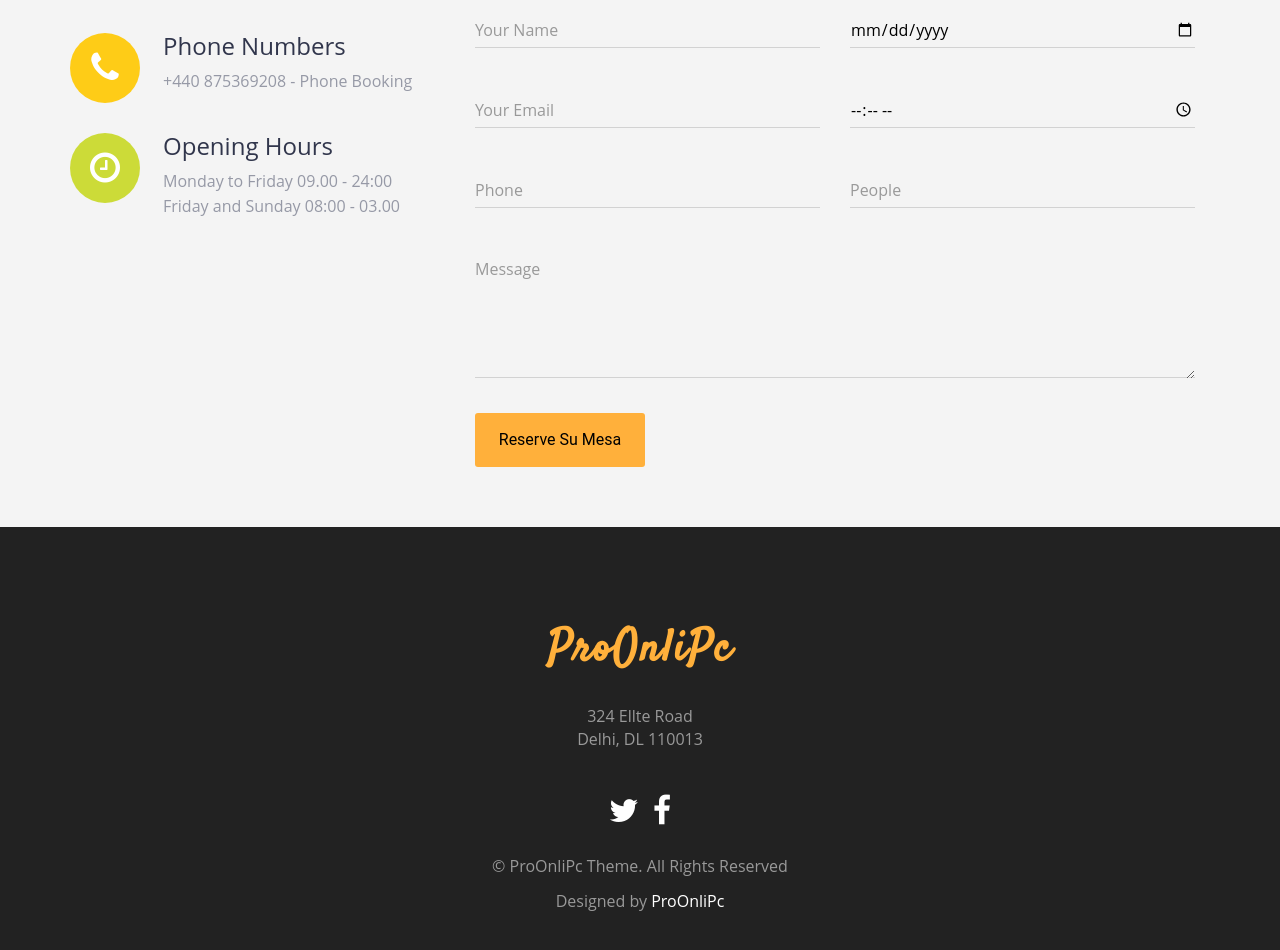
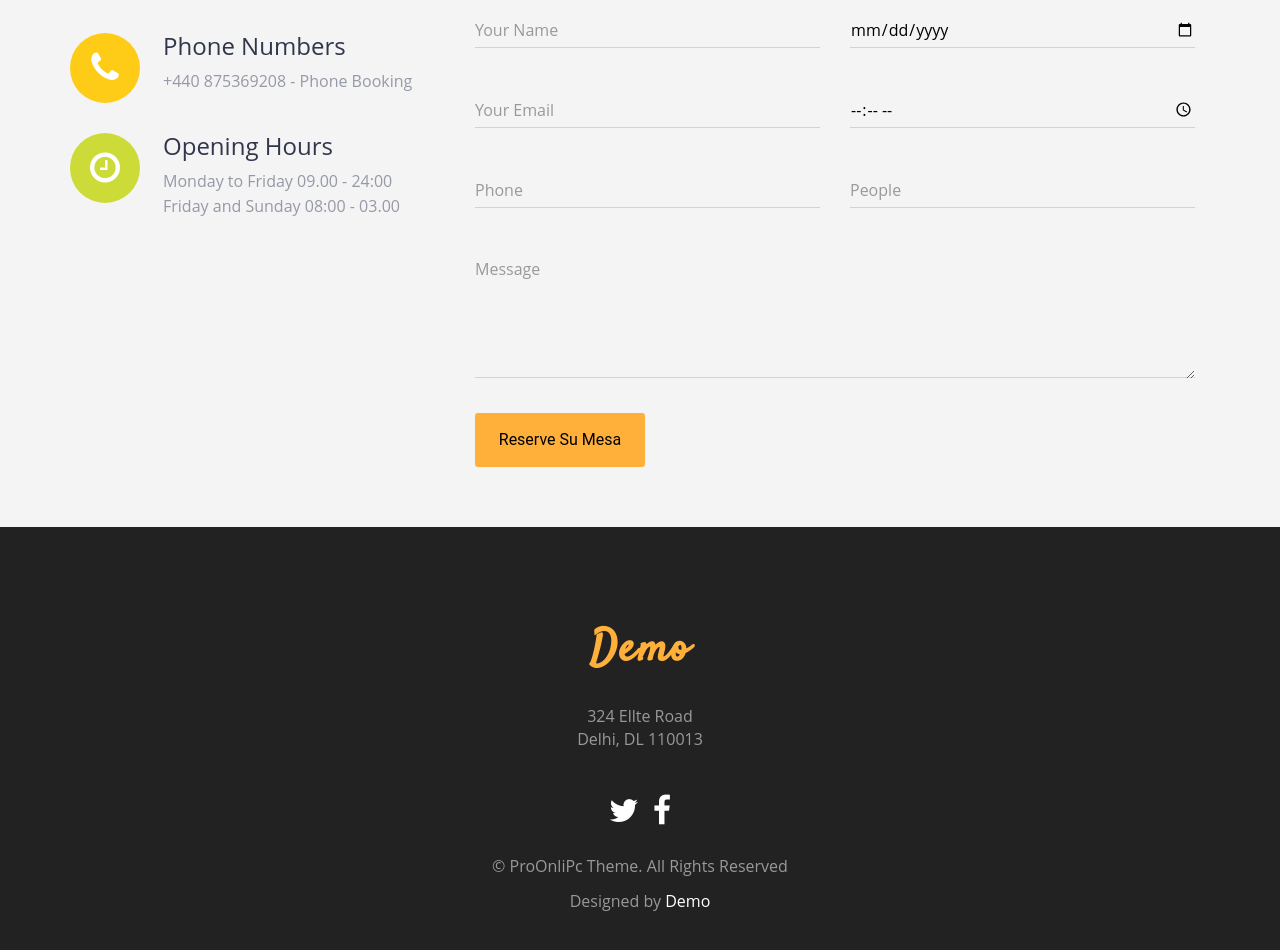
Before and after one commit to MendozaWeb/Demo-Restaurant, a plain HTML site: page index.html in a window 1280 px wide. Shown: the part 2958-3908 px from the top of the page. Drawn offline with Linux system fonts and the light colour scheme; a web font is replaced by a local one.

Commit message:
Add files via upload

```diff
--- a/index.html
+++ b/index.html
@@ -345,7 +345,7 @@
       <div class="row">
         <div class="col-md-offset-3 col-md-6 text-center">
           <div class="widget">
-            <h4 class="widget-title">ProOnliPc</h4>
+            <h4 class="widget-title">Demo</h4>
             <address>324 Ellte Road<br>Delhi, DL 110013</address>
             <div class="social-list">
               <a href="#"><i class="fa fa-twitter" aria-hidden="true"></i></a>
@@ -355,7 +355,7 @@
               © ProOnliPc Theme. All Rights Reserved
               <div class="credits">
 
-                Designed by <a href="https://www.youtube.com/channel/UCDH0DJaVLkCDtl_YN9hhByw?view_as=subscriberP">ProOnliPc</a>
+                Designed by <a href="#">Demo</a>
               </div>
             </p>
           </div>
```
